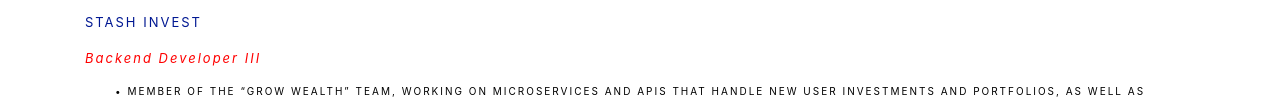
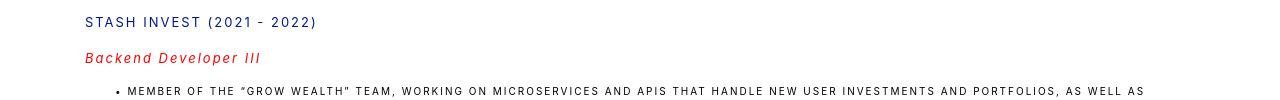
Before and after one commit to JCMcRae/JCMcRae.github.io, a plain HTML site: page who.html in a window 1280 px wide. Shown: the part 478-578 px from the top of the page. Drawn offline with nearby package versions, Linux system fonts and the light colour scheme; a web font is replaced by a local one.

Commit message:
Update Stash tenure.

```diff
--- a/who.html
+++ b/who.html
@@ -22,7 +22,7 @@
 			</div>
 		</div>
 		<div class="container resume">
-			<p>Stash Invest
+			<p>Stash Invest (2021 - 2022)
 			<p class="role">Backend Developer III
 			<p class="description">• Member of the “Grow Wealth” team, working on microservices and APIs that handle new user investments and
 			portfolios, as well as implementing Stash’s Crypto investment feature.
```
